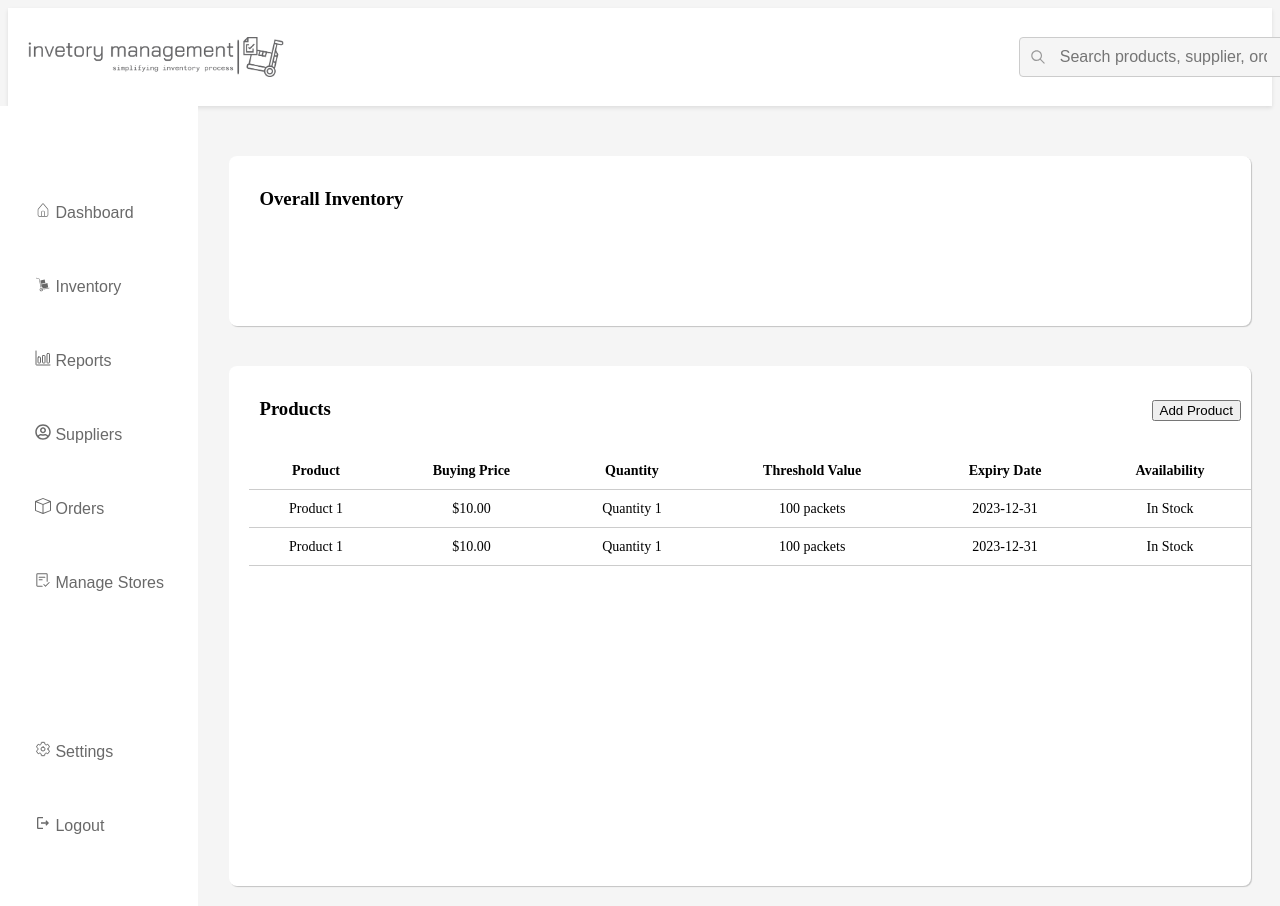
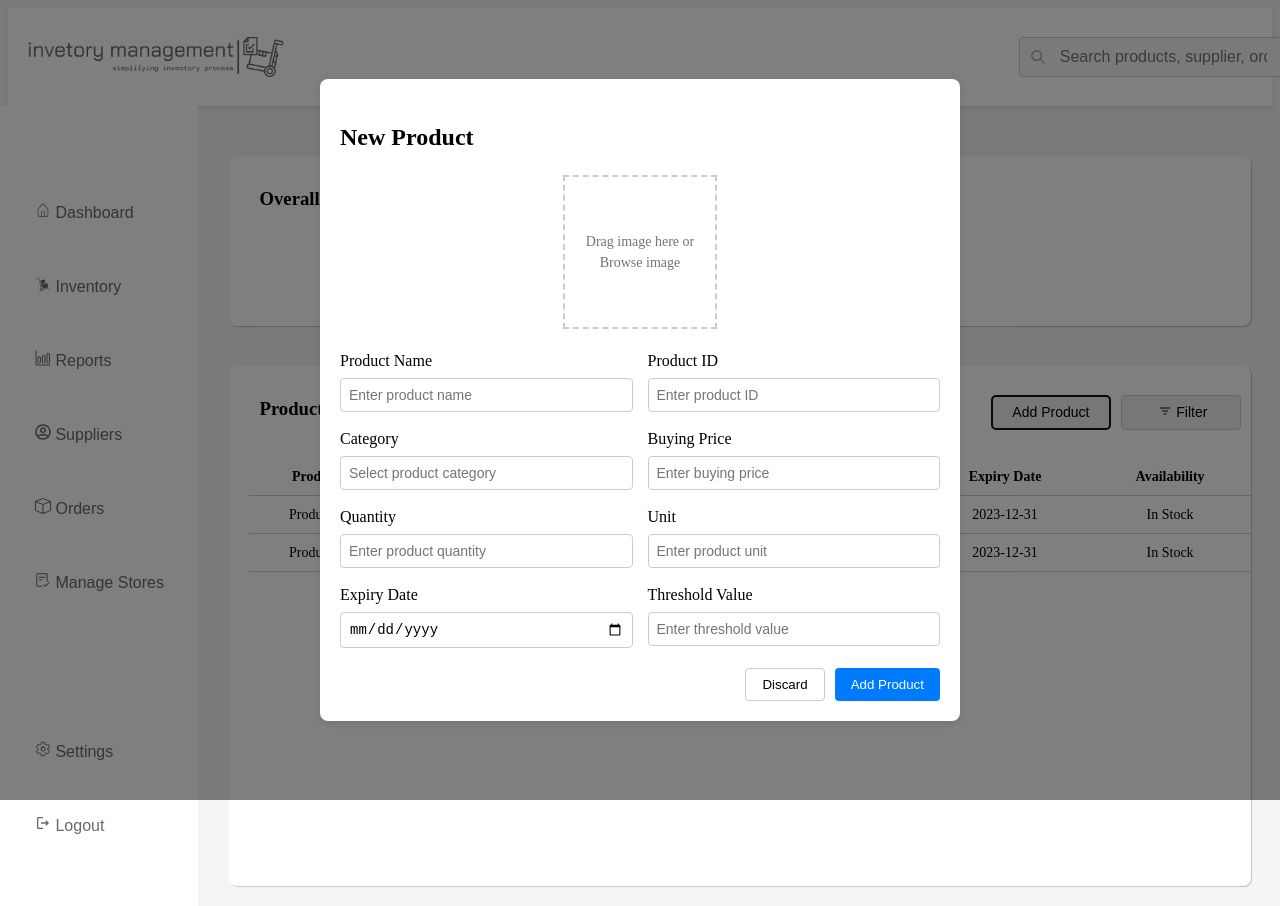
Before and after one commit to Drljr/Store-Front, a React (Vite) app: page /Inventory in a window 1280 px wide. Both pictures are taken after a click on the button "Add Product". Shown: the top 906 px of the page. Built offline with nearby package versions, Linux system fonts and the light colour scheme.

Commit message:
feat: add modal for product management and integrate lucide-react icons

```diff
--- a/package.json
+++ b/package.json
@@ -18,6 +18,7 @@
     "autoprefixer": "^10.4.20",
     "axios": "^1.6.8",
     "express": "^4.19.2",
+    "lucide-react": "^0.511.0",
     "postcss": "^8.4.49",
     "react": "^18.2.0",
     "react-bootstrap": "^2.10.2",
--- a/src/Pages/Inventory/Inventory.css
+++ b/src/Pages/Inventory/Inventory.css
@@ -35,6 +35,24 @@ h3 {
     justify-content: space-between;
     padding: 10px;
     /* Add padding for better spacing */
+}
+h3 span {
+    display: flex;
+    align-items: center;
+    gap: 10px;
+}
+.filter-icon {
+    padding: 0px 5px;
+}
+
+.addproduct, .filter {
+    width: 120px;
+    height: 35px;
+    border: 1px solid #ccc;
+    padding: 8px 12px;
+    border-radius: 4px;
+    cursor: pointer;
+    font-size: 14px;
 }
 
 table {
--- a/src/Pages/Inventory/Inventory.tsx
+++ b/src/Pages/Inventory/Inventory.tsx
@@ -1,8 +1,23 @@
 import './Inventory.css';
 import Sidebar from '../../Components/Sidebar/Sidebar';
 import Navbar from '../../Components/Navbar/Navbar';
+import { ListFilter } from 'lucide-react';
+import { useState } from 'react';
+import Modal  from './Modal';
 
 export const Inventory = () => {
+    // State to manage modal visibility
+    const [isModalOpen, setIsModalOpen] = useState(false);
+    // Function to open the modal
+    const openModal = () => {
+        setIsModalOpen(true);
+    };
+    // Function to close the modal
+    const closeModal = () => {
+        setIsModalOpen(false);
+    };
+
+
     return (
         <div className="Container" >
             <Navbar />
@@ -17,7 +32,11 @@ export const Inventory = () => {
                     <h3>
                     Products
                         <span>
-                            <button className='addproduct'>Add Product</button>
+                            <button className='addproduct' onClick={openModal}>Add Product</button>
+                            <button className='filter'>
+                                <ListFilter className='filter-icon' size={12} />
+                                Filter
+                            </button>
                         </span>
                     </h3>
                     <table>
@@ -52,6 +71,7 @@ export const Inventory = () => {
                     </table>
                 </div>
             </div>
+            {isModalOpen && <Modal closeModal={closeModal} />}
         </div>
     );
 }
--- /dev/null
+++ b/src/Pages/Inventory/Modal.css
@@ -0,0 +1,109 @@
+.modal-overlay {
+    position: fixed;
+    top: 0;
+    left: 0;
+    right: 0;
+    bottom: 0;
+    background-color: rgba(0, 0, 0, 0.5);
+    display: flex;
+    justify-content: center;
+    align-items: center;
+    z-index: 1000;
+}
+
+.modal-content {
+    background-color: white;
+    padding: 20px;
+    border-radius: 8px;
+    width: 600px;
+    max-width: 90%;
+    box-shadow: 0 2px 10px rgba(0, 0, 0, 0.1);
+    position: relative;
+}
+
+.modal-image {
+    display: flex;
+    justify-content: center;
+    margin-bottom: 20px;
+}
+
+.dashed-box {
+    width: 150px;
+    height: 150px;
+    border: 2px dashed #ccc;
+    display: flex;
+    justify-content: center;
+    align-items: center;
+    color: #6c757d;
+    font-size: 14px;
+    text-align: center;
+    cursor: pointer;
+}
+
+.dashed-box label {
+    cursor: pointer;
+    width: 100%;
+    height: 100%;
+    display: flex;
+    justify-content: center;
+    align-items: center;
+    padding: 10px;
+}
+
+.image-preview {
+    width: 150px;
+    height: 150px;
+    object-fit: cover;
+    /* Ensure the image fits without distortion */
+    border-radius: 4px;
+}
+
+.modal-form {
+    display: grid;
+    grid-template-columns: 1fr 1fr;
+    gap: 15px;
+}
+
+.form-group {
+    display: flex;
+    flex-direction: column;
+}
+
+.form-group label {
+    margin-bottom: 5px;
+    font-weight: 500;
+}
+
+.form-group input {
+    padding: 8px;
+    border: 1px solid #ccc;
+    border-radius: 4px;
+    font-size: 14px;
+}
+
+.modal-actions {
+    display: flex;
+    justify-content: flex-end;
+    gap: 10px;
+    margin-top: 20px;
+}
+
+.discard-btn {
+    padding: 8px 16px;
+    border: 1px solid #ccc;
+    border-radius: 4px;
+    background-color: white;
+    cursor: pointer;
+}
+
+.add-btn {
+    padding: 8px 16px;
+    border: none;
+    border-radius: 4px;
+    background-color: #007bff;
+    color: white;
+    cursor: pointer;
+}
+
+.add-btn:hover {
+    background-color: #0056b3; }
--- /dev/null
+++ b/src/Pages/Inventory/Modal.tsx
@@ -0,0 +1,164 @@
+import React, { useState } from "react";
+import "./Modal.css";
+
+const Modal = ({ closeModal }) => {
+  const [productData, setProductData] = useState({
+    productName: "",
+    productId: "",
+    category: "",
+    buyingPrice: "",
+    quantity: "",
+    unit: "",
+    expiryDate: "",
+    thresholdValue: "",
+  });
+  const [image, setImage] = useState(null); // State for the uploaded image
+  const [imagePreview, setImagePreview] = useState(null); // State for the image preview
+
+  const handleChange = (e) => {
+    const { name, value } = e.target;
+    setProductData((prevData) => ({
+      ...prevData,
+      [name]: value,
+    }));
+  };
+
+  const handleImageChange = (e) => {
+    const file = e.target.files[0];
+    if (file) {
+      setImage(file);
+      setImagePreview(URL.createObjectURL(file)); // Create a preview URL
+    }
+  };
+
+  const handleSubmit = (e) => {
+    e.preventDefault();
+    // Include the image in the product data (you may need to upload it to a server)
+    const formData = { ...productData, image };
+    console.log("Product Data with Image:", formData); // Replace with API call
+    // Clean up the preview URL to avoid memory leaks
+    if (imagePreview) {
+      URL.revokeObjectURL(imagePreview);
+    }
+    closeModal();
+  };
+
+  return (
+    <div className="modal-overlay" onClick={closeModal}>
+      <div className="modal-content" onClick={(e) => e.stopPropagation()}>
+        <h2>New Product</h2>
+        <form onSubmit={handleSubmit}>
+          <div className="modal-image">
+            {imagePreview ? (
+              <img src={imagePreview} alt="Preview" className="image-preview" />
+            ) : (
+              <div className="dashed-box">
+                <label htmlFor="image-upload">
+                  Drag image here or Browse image
+                </label>
+                <input
+                  type="file"
+                  id="image-upload"
+                  accept="image/*"
+                  onChange={handleImageChange}
+                  style={{ display: "none" }}
+                />
+              </div>
+            )}
+          </div>
+          <div className="modal-form">
+            <div className="form-group">
+              <label>Product Name</label>
+              <input
+                type="text"
+                name="productName"
+                value={productData.productName}
+                onChange={handleChange}
+                placeholder="Enter product name"
+              />
+            </div>
+            <div className="form-group">
+              <label>Product ID</label>
+              <input
+                type="text"
+                name="productId"
+                value={productData.productId}
+                onChange={handleChange}
+                placeholder="Enter product ID"
+              />
+            </div>
+            <div className="form-group">
+              <label>Category</label>
+              <input
+                type="text"
+                name="category"
+                value={productData.category}
+                onChange={handleChange}
+                placeholder="Select product category"
+              />
+            </div>
+            <div className="form-group">
+              <label>Buying Price</label>
+              <input
+                type="number"
+                name="buyingPrice"
+                value={productData.buyingPrice}
+                onChange={handleChange}
+                placeholder="Enter buying price"
+              />
+            </div>
+            <div className="form-group">
+              <label>Quantity</label>
+              <input
+                type="number"
+                name="quantity"
+                value={productData.quantity}
+                onChange={handleChange}
+                placeholder="Enter product quantity"
+              />
+            </div>
+            <div className="form-group">
+              <label>Unit</label>
+              <input
+                type="text"
+                name="unit"
+                value={productData.unit}
+                onChange={handleChange}
+                placeholder="Enter product unit"
+              />
+            </div>
+            <div className="form-group">
+              <label>Expiry Date</label>
+              <input
+                type="date"
+                name="expiryDate"
+                value={productData.expiryDate}
+                onChange={handleChange}
+              />
+            </div>
+            <div className="form-group">
+              <label>Threshold Value</label>
+              <input
+                type="number"
+                name="thresholdValue"
+                value={productData.thresholdValue}
+                onChange={handleChange}
+                placeholder="Enter threshold value"
+              />
+            </div>
+          </div>
+          <div className="modal-actions">
+            <button type="button" className="discard-btn" onClick={closeModal}>
+              Discard
+            </button>
+            <button type="submit" className="add-btn">
+              Add Product
+            </button>
+          </div>
+        </form>
+      </div>
+    </div>
+  );
+};
+
+export default Modal;
```
Also changed, not shown: 1 other file (tests, documents, lock files or other folders).
